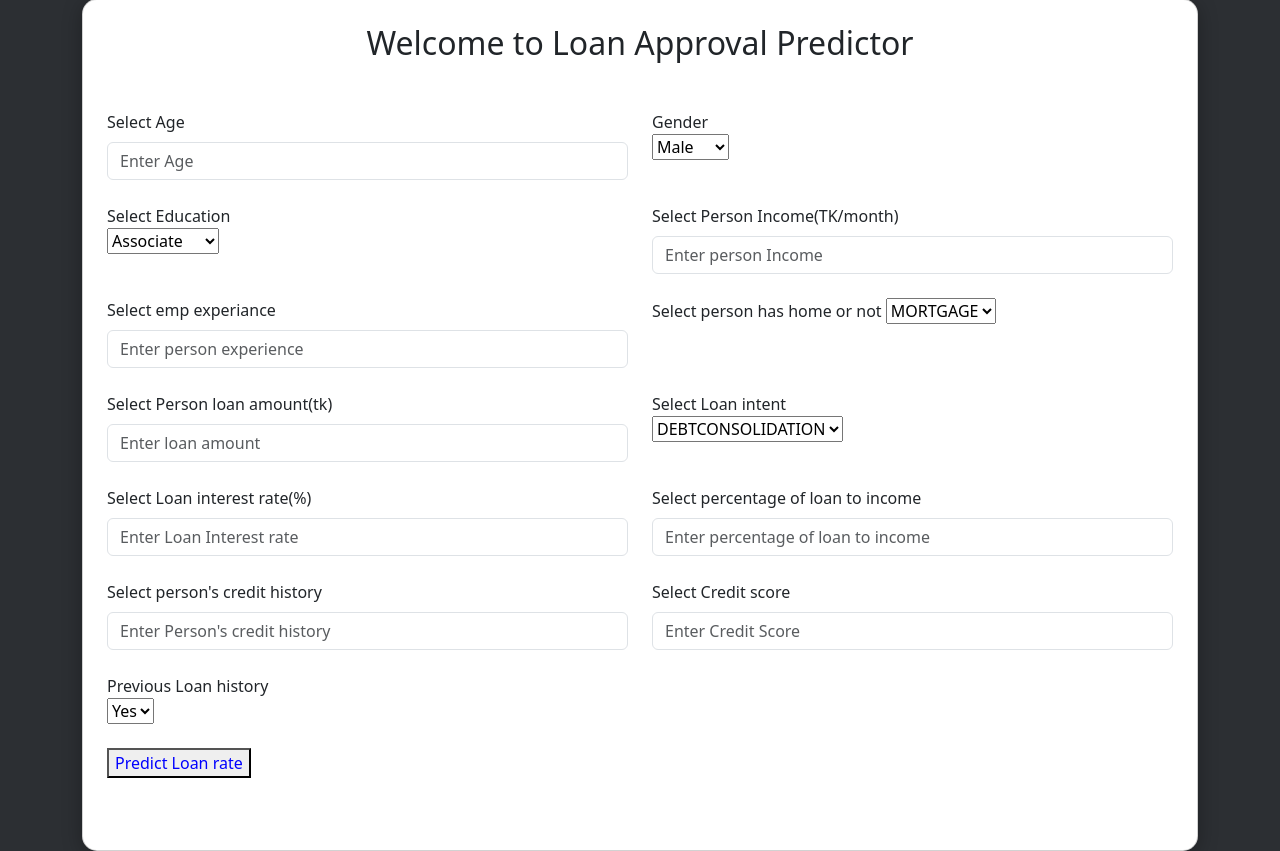
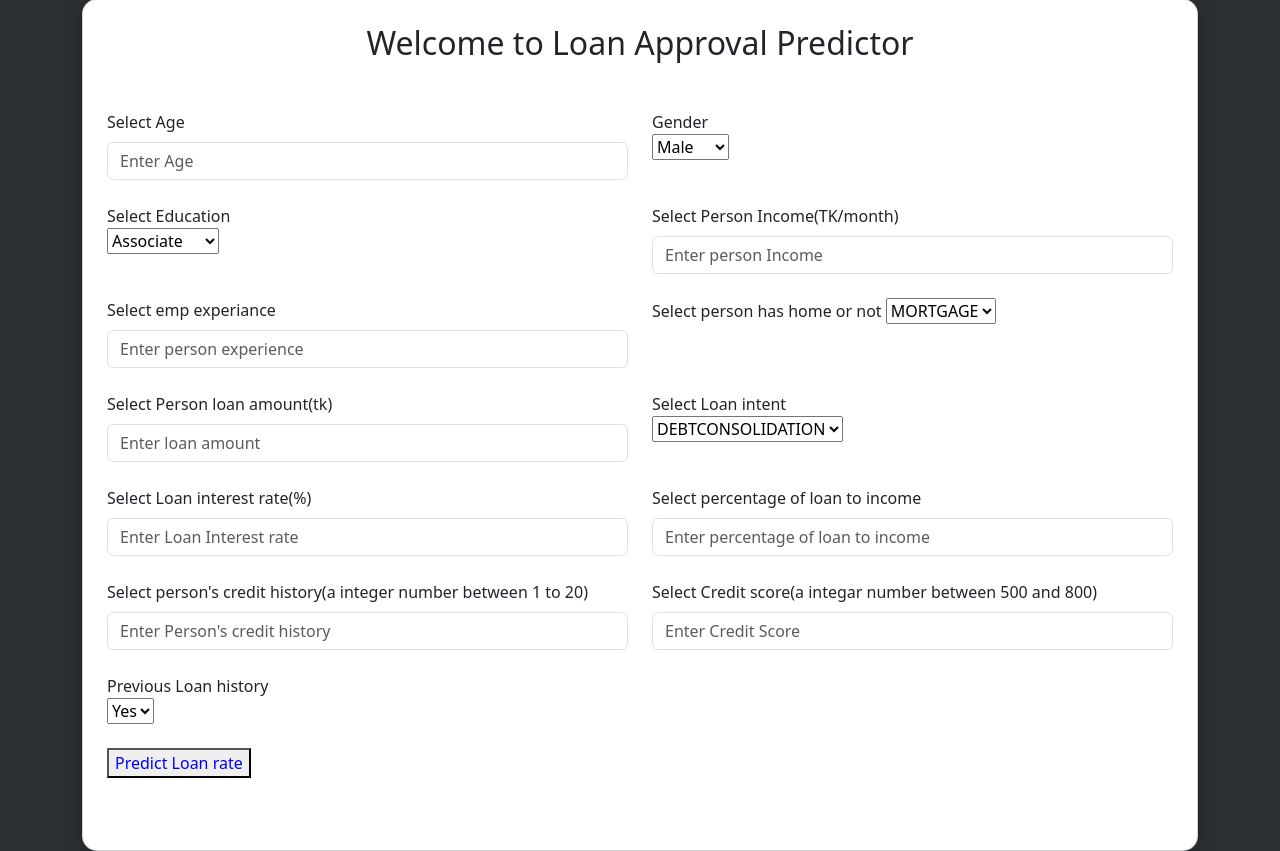
Before and after one commit to mashrur434/Bank-Loan-Rate, a Flask app: page / in a window 1280 px wide. Shown: the part 61-912 px from the top of the page. Run offline with Flask 3, Linux system fonts and the light colour scheme; parts of the project's set-up code (start-up, migrations or seed data) failed here and were passed over.

Commit message:
Update index.html

```diff
--- a/templates/index.html
+++ b/templates/index.html
@@ -140,7 +140,7 @@
           <div class="row mb-4">
             <div class="col-md-6">
 
-                <label for="Cred history " class="form-label">Select person's credit history</label>
+                <label for="Cred history " class="form-label">Select person's credit history(a integer number between 1 to 20)</label>
                <input type="number" class="form-control" name="Cred" id="Cred"   placeholder="Enter Person's credit history " required>
                 </div>
 
@@ -149,7 +149,7 @@
 
 
              <div class="col-md-6">
-                <label for="Credit Score" class="form-label">Select Credit score</label>
+                <label for="Credit Score" class="form-label">Select Credit score(a integar number between 500 and 800)</label>
                <input type="number" class="form-control" name="Credit" id="Credit"   placeholder="Enter Credit Score" required>
 
 
```
